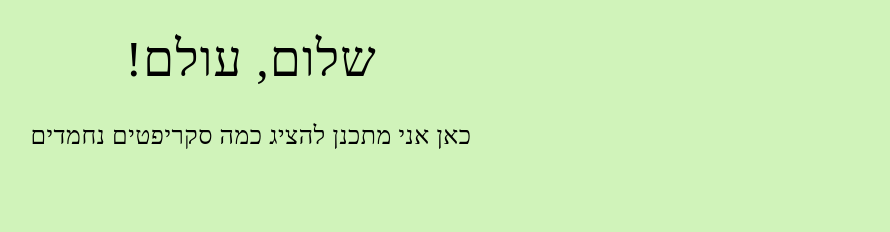
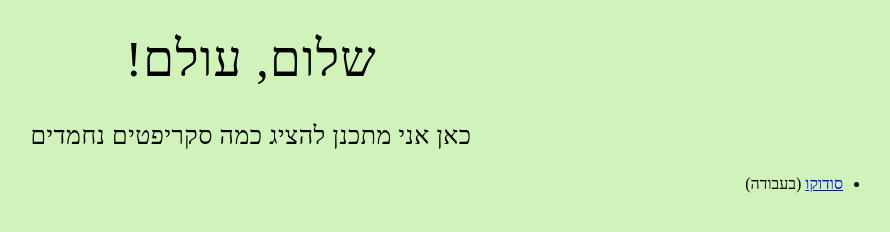
Before and after one commit to shalomHolam/Nice-scripts, a plain HTML site: page index.html in a window 1280 px wide. Shown: the whole page, without its empty margins (389-1279 px from the left). Drawn offline with nearby package versions, Linux system fonts and the light colour scheme.

Commit message:
Update index.html

```diff
--- a/index.html
+++ b/index.html
@@ -30,7 +30,7 @@
 			כאן אני מתכנן להציג כמה סקריפטים נחמדים
 		</p>
 
-
+<ul><li><a href="sudoko">סודוקו</a> (בעבודה)</li></ul>
 
 
 
```
